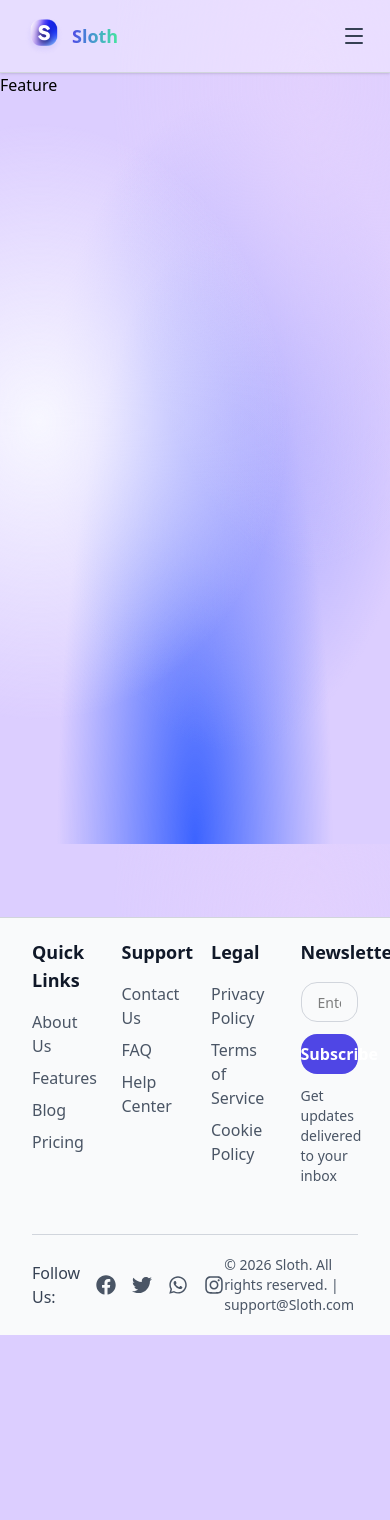
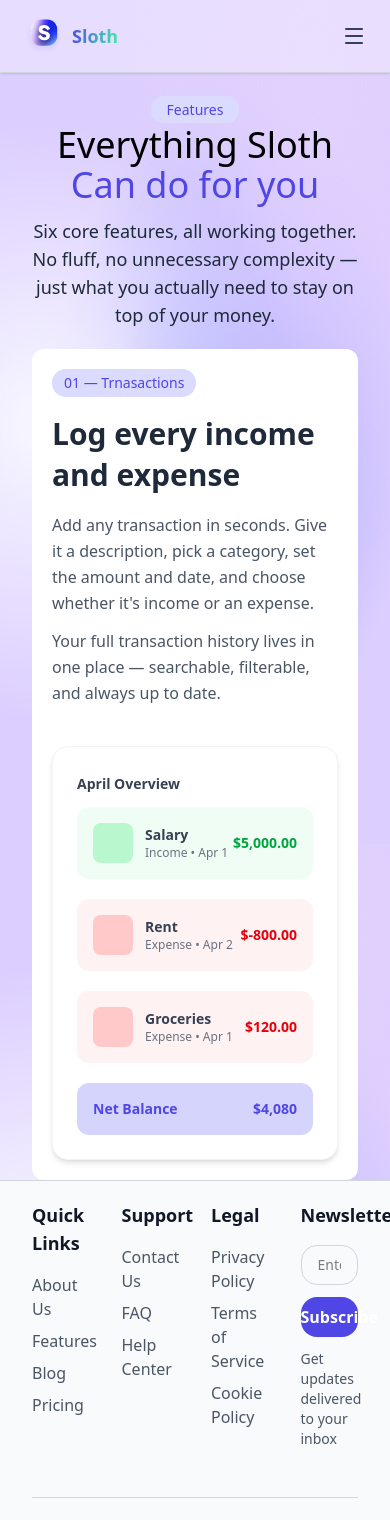
Before and after one commit to larryasure/authNew, a React (Vite) app in the folder client/: page /feature in a window 390 px wide. Shown: the top 1520 px of the page. Before the commit the page ends 1335 px from the top, so only its background shows below. Built offline with nearby package versions, Linux system fonts and the light colour scheme; no server answers.

Commit message:
Features

```diff
--- a/client/src/Pages/About.jsx
+++ b/client/src/Pages/About.jsx
@@ -39,6 +39,7 @@ export default function About() {
             Understand your Money
           </h1>
         </div>
+
         <div className="max-w-lg  mx-auto text-center mt-3">
           <p className="text-lg text-gray-800 ">
             Sloth is a personal finance tracker built for people who want
@@ -147,7 +148,7 @@ export default function About() {
                 </p>
               </div>
 
-              <div className="bg-green-50 rounded-xl p-4 flex items-center justify-between">
+              <div className="bg-red-50 rounded-xl p-4 flex items-center justify-between">
                 <div className="flex items-center gap-3">
                   <div className="bg-red-200 h-10 w-10 flex items-center justify-center rounded-lg transition hover:bg-red-300">
                     <House className="w-5 h-5 text-red-600" />
@@ -155,11 +156,11 @@ export default function About() {
 
                   <div>
                     <p className="text-gray-700 font-semibold text-sm">Rent</p>
-                    <p className="text-gray-500 text-xs">Income • Apr 2</p>
+                    <p className="text-gray-500 text-xs">Expense • Apr 2</p>
                   </div>
                 </div>
 
-                <p className="text-red-600 font-semibold text-sm">$800.00</p>
+                <p className="text-red-600 font-semibold text-sm">$-800.00</p>
               </div>
 
               <div className="bg-red-50 rounded-xl p-4 flex items-center justify-between">
@@ -172,12 +173,14 @@ export default function About() {
                     <p className="text-gray-700 font-semibold text-sm">
                       Groceries
                     </p>
-                    <p className="text-gray-500 text-xs">Income • Apr 1</p>
+                    <p className="text-gray-500 text-xs">Expense • Apr 1</p>
+
                   </div>
+
                 </div>
 
                 {/* AMOUNT */}
-                <p className="text-red-600 font-semibold text-sm">$5,000.00</p>
+                <p className="text-red-600 font-semibold text-sm">$120.00</p>
               </div>
 
               <div className="bg-[#d5d4fd] p-4 rounded-xl flex items-center justify-between  ">
@@ -259,13 +262,13 @@ export default function About() {
           <div className="grid grid-cols-1 sm:grid-cols-3 gap-6 my-8">
             <div className=" border-gray  grid-cols-1  shadow-lg rounded-xl  bg-white   p-4">
               <div className="flex items-start gap-2 flex-col ">
-                <p className=" my-1 font-semibold text-[var(--brand)]">
+                <div className=" my-1 font-semibold text-[var(--brand)]">
                   <Sparkle className="w-5 h-5 " />
-                </p>
+                </div>
                 <p className="text-gray-800 font-semibold ">Log in seconds</p>
                 <p className="text-gray-500 font-medium leading-relaxed ">
-                  Most finance apps require bank linking, lengthy setups, and
-                  learning curves that make people give up before they start.
+                  Add a transaction in under 10 seconds. Pick a category, enter
+                  an amount, pick a date. Done.
                 </p>
               </div>
             </div>
@@ -278,8 +281,8 @@ export default function About() {
 
                 <p className="text-gray-800 font-semibold">See it Visually</p>
                 <p className="text-gray-500 font-medium leading-relaxed">
-                  Good budgeting tools often sit behind $10–$15/month paywalls.
-                  Tracking your money shouldn't cost you money.
+                  Charts, bar graphs, and monthly trends — your money visualized
+                  so patterns are immediately obvious
                 </p>
               </div>
             </div>
@@ -292,64 +295,40 @@ export default function About() {
 
                 <p className="text-gray-800 font-semibold">Stay in Control</p>
                 <p className="text-gray-500 font-medium leading-relaxed">
-                  Spreadsheets work but nobody keeps them updated. Logging a
-                  transaction should take seconds, not minutes.
+                  Set budget limits per category. See what's left before you
+                  overspend.
                 </p>
               </div>
             </div>
           </div>
         </div>
 
-        <div className="bg-white/70 rounded-xl p-5 max-w-4xl mx-auto gap-9 sm:flex sm:flex-row flex-col items-center justify-center my-10">
-          <div className="bg-white rounded-xl border border-gray-200 p-4 ">
-            <div className="flex flex-col gap-1 items-center">
-              <h1 className="text-[var(--brand)] text-4xl font-semibold">
-                5k +
+
+        <div className="flex flex-wrap items-center justify-center gap-6 my-10 max-w-4xl mx-auto">
+          {[
+            { value: "5k+", label: "Active Users" },
+            { value: "$2M+", label: "Tracked Monthly" },
+            { value: "10+", label: "Categories" },
+            { value: "Free", label: "To get Started" },
+          ].map((stat) => (
+            <div
+              key={stat.label}
+              className="bg-white rounded-xl border border-gray-200 p-6 w-36 text-center"
+            >
+              <h1 className="text-[var(--brand)] text-3xl font-semibold">
+                {stat.value}
               </h1>
-              <p className="text-gray-600 font-semibold text-base ">
-                Active Users
+              <p className="text-gray-600 font-medium text-xs mt-1">
+                {stat.label}
               </p>
             </div>
-          </div>
-
-          <div className="bg-white rounded-xl border border-gray-200 p-4">
-            <div className="flex flex-col gap-1 items-center text-center">
-              <h1 className="text-[var(--brand)] text-4xl font-semibold">
-                $2M +{" "}
-              </h1>
-              <p className="text-gray-600 font-semibold text-base ">
-                Tracked Monthly{" "}
-              </p>
-            </div>
-          </div>
-
-          <div className="bg-white rounded-xl border border-gray-200 p-4">
-            <div className="flex flex-col gap-1 items-center">
-              <h1 className="text-[var(--brand)] text-4xl font-semibold">
-                10 +
-              </h1>
-              <p className="text-gray-600 font-semibold text-base ">
-                Categories
-              </p>
-            </div>
-          </div>
-
-          <div className="bg-white rounded-xl border border-gray-200 p-4">
-            <div className="flex flex-col gap-1 items-center text-center">
-              <h1 className="text-[var(--brand)] text-4xl font-semibold">
-                Free
-              </h1>
-              <p className="text-gray-600 font-semibold text-base ">
-                To get Started
-              </p>
-            </div>
-          </div>
+          ))}
         </div>
 
         <div className=" max-w-4xl bg-white rounded-xl border border-gray-100  my-15 p-6  mx-auto">
           <div className="text-center flex items-center justify-center gap-1.5 flex-col ">
             <span className="rounded-full text-xs font-medium px-3 py-1  bg-[#dbdaff] text-[var(--brand)]">
-              Tech Stach
+              Tech Stack
             </span>
 
             <h1 className="text-gray-800 font-semibold text-3xl">
--- a/client/src/Pages/Feature.jsx
+++ b/client/src/Pages/Feature.jsx
@@ -1,10 +1,127 @@
-import React from 'react'
+import React from "react";
 
 export default function Feature() {
   return (
-    <div className='min-h-screen'>
-      Feature
+    <>
+      <div className="min-h-screen px-8 ">
+        <div className="mx-auto max-w-4xl flex flex-col gap-1">
+          <div className="max-w-4xl mx-auto text-center pt-6">
+            <span className="rounded-xl text-sm font-medium px-4 py-1 bg-[#dbdaff] text-[var(--brand)] mt-3">
+              Features
+            </span>
+            <h1 className="mt-1 text-4xl sm:text-5xl font-medium ">
+              Everything Sloth
+            </h1>
+            <h1 className="text-4xl sm:text-5xl font-medium text-[var(--brand)]">
+              Can do for you
+            </h1>
 
-    </div>
-  )
+            <div className="max-w-lg  mx-auto text-center mt-3">
+              <p className="text-lg text-gray-800 ">
+                Six core features, all working together. No fluff, no
+                unnecessary complexity — just what you actually need to stay on
+                top of your money.
+              </p>
+            </div>
+          </div>
+        </div>
+
+        <div className="grid mt-5 grid-cols-1 sm:grid-cols-2 bg-white rounded-xl p-5 max-w-3xl mx-auto gap-6 ">
+          <div className="grid grid-cols-1 md:grid-cols-2 gap-10 items-center">
+            <div className="flex flex-col items-start">
+              <span className="rounded-full text-sm font-medium px-3 py-1 bg-[#dbdaff] text-[var(--brand)]">
+                01 — Trnasactions
+              </span>
+
+              <h2 className="text-3xl font-semibold text-gray-800 mt-4 leading-snug">
+                Log every income and expense
+              </h2>
+
+              <p className="mt-4 text-gray-600 leading-relaxed">
+                Add any transaction in seconds. Give it a description, pick a
+                category, set the amount and date, and choose whether it's
+                income or an expense.
+              </p>
+
+              <p className="mt-3 text-gray-600 leading-relaxed">
+                Your full transaction history lives in one place — searchable,
+                filterable, and always up to date.
+              </p>
+            </div>
+
+            <div className="bg-white shadow-md rounded-2xl p-6 space-y-5 border border-gray-100">
+              <span className="text-sm font-semibold text-gray-700">
+                April Overview
+              </span>
+
+              <div className="bg-green-50 rounded-xl p-4 flex items-center justify-between mt-3">
+                <div className="flex items-center gap-3">
+                  <div className="bg-green-200 h-10 w-10 flex items-center justify-center rounded-lg transition hover:bg-green-300">
+
+                    {/* <Sparkles className="w-5 h-5 text-green-600" /> */}
+                  </div>
+
+                  <div>
+                    <p className="text-gray-700 font-semibold text-sm">
+                      Salary
+                    </p>
+                    <p className="text-gray-500 text-xs">Income • Apr 1</p>
+                  </div>
+                </div>
+
+                <p className="text-green-600 font-semibold text-sm">
+                  $5,000.00
+                </p>
+              </div>
+
+              <div className="bg-red-50 rounded-xl p-4 flex items-center justify-between">
+                <div className="flex items-center gap-3">
+                  <div className="bg-red-200 h-10 w-10 flex items-center justify-center rounded-lg transition hover:bg-red-300">
+                    {/* <House className="w-5 h-5 text-red-600" /> */}
+                  </div>
+
+                  <div>
+                    <p className="text-gray-700 font-semibold text-sm">Rent</p>
+                    <p className="text-gray-500 text-xs">Expense • Apr 2</p>
+                  </div>
+                </div>
+
+                <p className="text-red-600 font-semibold text-sm">$-800.00</p>
+              </div>
+
+              <div className="bg-red-50 rounded-xl p-4 flex items-center justify-between">
+                <div className="flex items-center gap-3">
+                  <div className="bg-red-200 h-10 w-10 flex items-center justify-center rounded-lg transition hover:bg-red-300">
+                    {/* <ShoppingCart className="w-5 h-5 text-red-600" /> */}
+                  </div>
+
+                  <div>
+                    <p className="text-gray-700 font-semibold text-sm">
+                      Groceries
+                    </p>
+                    <p className="text-gray-500 text-xs">Expense • Apr 1</p>
+                  </div>
+                </div>
+
+                {/* AMOUNT */}
+                <p className="text-red-600 font-semibold text-sm">$120.00</p>
+              </div>
+
+              <div className="bg-[#d5d4fd] p-4 rounded-xl flex items-center justify-between  ">
+                <p className="text-[var(--brand)] font-semibold text-sm">
+                  Net Balance
+                </p>
+
+                <div className="">
+                  <p className="text-[var(--brand)] text-sm font-semibold">
+                    $4,080
+                  </p>
+                </div>
+              </div>
+            </div>
+          </div>
+        </div>
+      </div>
+    </>
+  );
 }
```
